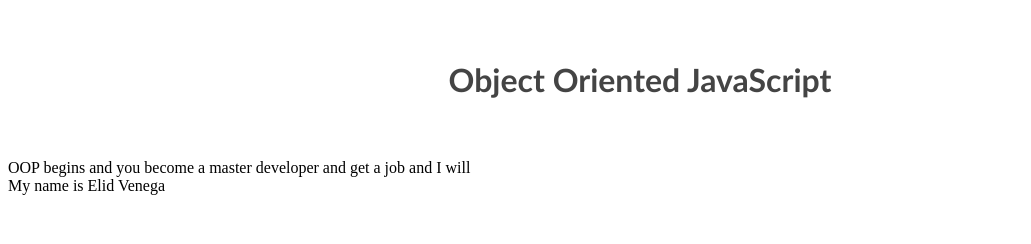
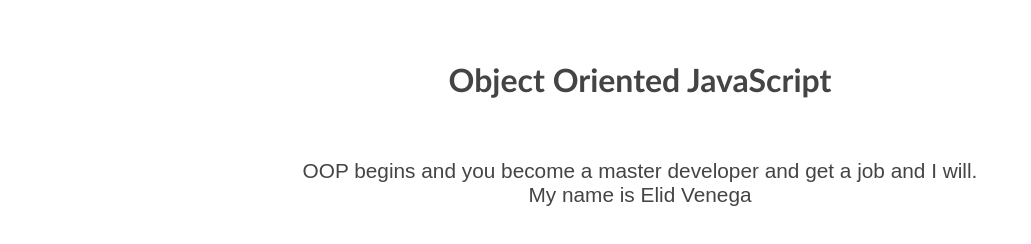
Before and after one commit to elidvenega/oop-net-ninja, a plain HTML site: page index.html in a window 1280 px wide. Shown: the whole page, without its empty margins (0-1031 px from the left). Drawn offline with Linux system fonts and the light colour scheme.

Commit message:
Added CSS and folders to keep code organize

```diff
--- /dev/null
+++ b/css/style.css
@@ -0,0 +1,21 @@
+* {
+    padding: 0;
+    margin: 0;
+    box-sizing: border-box;
+}
+
+body {
+    font-family: Arial, sans-serif;
+    text-align: center;
+    color: #444;
+}
+
+h1 {
+    text-align: center;
+    font-family: 'Trebuchet MS';
+    margin: 60px auto;
+}
+
+div {
+    font-size: 1.3rem;
+}
--- a/index.html
+++ b/index.html
@@ -1,15 +1,11 @@
-<html>
+<!DOCTYPE html>
+<html lang="en">
 
 <head>
-    <title>Object Oriented JavaScript</title>
-    <style>
-        h1 {
-            text-align: center;
-            color: #444;
-            font-family: 'Trebuchet MS';
-            margin: 60px auto;
-        }
-    </style>
+    <meta charset="UTF-8">
+    <meta name="viewport" content="width=device-width, initial-scale=1.0">
+    <link rel="stylesheet" href="css/style.css">
+    <title>Net Ninja OOP</title>
 </head>
 
 <body>
@@ -17,7 +13,7 @@
     <div id="mission"></div>
     <div id="name"></div>
     <!-- <script src="objects.js"></script> -->
-    <script src="objects.js"></script>
+    <script src="js/objects.js"></script>
 </body>
 
 </html>
--- a/objects.js
+++ b/js/objects.js
@@ -22,22 +22,21 @@ userOne.login();
 userOne.logout();
 userOne.noAccess();
 
+// Class that represents end goal
 class Goal {
     constructor(missionGoal) {
         this.mission = missionGoal;
     }
     missionObjective() {
-        return `${"OOP begins and you become a master developer and get a job"} ${this.mission}`;
+        const goal = "OOP begins and you become a master developer and get a job";
+        return `${goal} ${this.mission}`;
     }
 }
 
-const myJourney = new Goal('and I will');
-
-// function myExample() {
-//     return 'will get developer job';
-// }
+const myJourney = new Goal('and I will.');
 
 document.getElementById("mission").innerHTML = myJourney.missionObjective();
+
 
 // Method Chaining
 class User {
```
Also changed, not shown: js/function.js (renamed from function.js), js/objects2.js (renamed from objects2.js).
